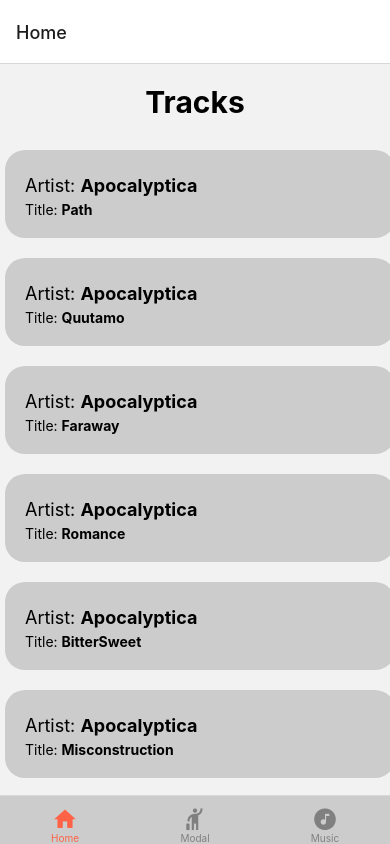
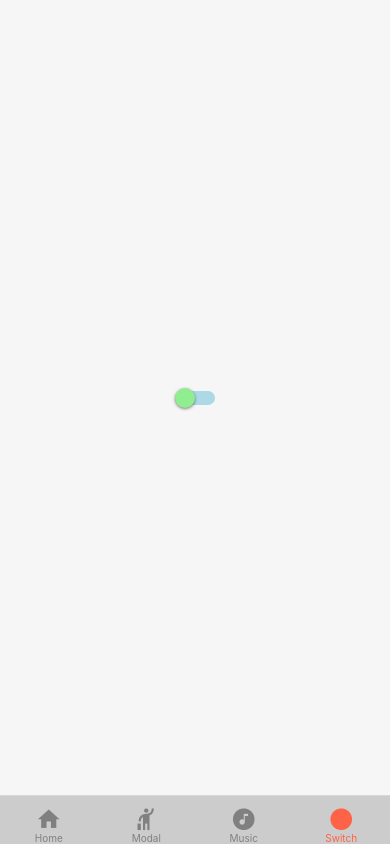
Before and after one commit to Shurlik/ThreeTabPlay, a React Native app: screen /Switcher in a window 390 px wide. Built offline with nearby package versions, Linux system fonts and the light colour scheme; what react-native-track-player would draw is missing.

Commit message:
added fourth tab with default switch.

```diff
--- a/App.js
+++ b/App.js
@@ -1,12 +1,14 @@
-
-import React from "react";
-import MainNavigator from "./navigation/MainNavigator";
+import React from 'react';
+import MainNavigator from './navigation/MainNavigator';
+import {Provider} from 'react-redux';
+import store from './src/store/store';
 
 const App = () => {
   return (
-    <MainNavigator />
+    <Provider store={store}>
+      <MainNavigator />
+    </Provider>
   );
 };
 
-
 export default App;
--- a/navigation/MainNavigator.tsx
+++ b/navigation/MainNavigator.tsx
@@ -1,13 +1,25 @@
 import React from 'react';
+import {StatusBar} from 'react-native';
+import {useSelector} from 'react-redux';
 import {createBottomTabNavigator} from '@react-navigation/bottom-tabs';
-import {NavigationContainer} from '@react-navigation/native';
+import {
+  NavigationContainer,
+  DarkTheme as navigationDarkTheme,
+  DefaultTheme as navigationDefaultTheme,
+} from '@react-navigation/native';
 import {createNativeStackNavigator} from '@react-navigation/native-stack';
 import MaterialCommunityIcons from 'react-native-vector-icons/MaterialCommunityIcons';
+import {
+  Provider as PaperProvider,
+  DarkTheme as PaperDarkTheme,
+  DefaultTheme as PaperDefaultTeam,
+} from 'react-native-paper';
 
 import MainScreen from '../src/screens/MainScreen';
 import ModalScreen from '../src/screens/ModalScreen';
 import PlayerScreen from '../src/screens/PlayerScreen';
 import SongDetailScreen from '../src/screens/SongDetailScreen';
+import SwitchScreen from '../src/screens/SwitchScreen';
 
 type RootStackParamList = {
   Main: undefined;
@@ -29,9 +41,34 @@
 }
 
 const BottomTab = () => {
+  const themeIsDark = useSelector(state => state.theme.isDark);
+
+  const customDefTheme = {
+    ...navigationDefaultTheme,
+    ...PaperDefaultTeam,
+    colors: {
+      ...navigationDefaultTheme.colors,
+      ...PaperDefaultTeam.colors,
+      title: 'darkblue',
+    },
+  };
+
+  const customDarkTheme = {
+    ...navigationDarkTheme,
+    ...PaperDarkTheme,
+    colors: {
+      ...navigationDarkTheme.colors,
+      ...PaperDarkTheme.colors,
+      title: 'lightblue',
+    },
+  };
+
+  const currentTheme = themeIsDark ? customDefTheme : customDarkTheme;
+
   return (
-    // @ts-ignore
-    <NavigationContainer>
+    <PaperProvider theme={currentTheme}>
+      <StatusBar barStyle={themeIsDark ? 'dark-content' : 'light-content'} />
+      <NavigationContainer theme={currentTheme}>
         <BottomNav.Navigator
           initialRouteName={'Main'}
           screenOptions={{
@@ -74,8 +111,19 @@
               ),
             }}
           />
+          <BottomNav.Screen
+            name={'Switcher'}
+            component={SwitchScreen}
+            options={{
+              tabBarLabel: 'Switch',
+              tabBarIcon: ({color}) => (
+                <MaterialCommunityIcons name="circle" color={color} size={26} />
+              ),
+            }}
+          />
         </BottomNav.Navigator>
       </NavigationContainer>
+    </PaperProvider>
   );
 };
 
--- a/package.json
+++ b/package.json
@@ -11,15 +11,19 @@
     "bundle:ios": "react-native bundle --entry-file index.js --platform ios --dev false --bundle-output ios/main.jsbundle --assets-dest ios"
   },
   "dependencies": {
+    "@react-native-async-storage/async-storage": "^1.15.8",
     "@react-navigation/bottom-tabs": "^6.0.5",
     "@react-navigation/native": "^6.0.2",
     "@react-navigation/native-stack": "^6.1.0",
     "react": "17.0.2",
     "react-native": "0.65.1",
+    "react-native-paper": "^4.9.2",
     "react-native-safe-area-context": "^3.3.2",
     "react-native-screens": "^3.7.0",
     "react-native-track-player": "^2.0.3",
-    "react-native-vector-icons": "^8.1.0"
+    "react-native-vector-icons": "^8.1.0",
+    "react-redux": "^7.2.5",
+    "redux": "^4.1.1"
   },
   "devDependencies": {
     "@babel/core": "^7.12.9",
--- a/src/screens/MainScreen.tsx
+++ b/src/screens/MainScreen.tsx
@@ -1,13 +1,36 @@
 import * as React from 'react';
 import {Text, StyleSheet, SafeAreaView, FlatList} from 'react-native';
+import {useTheme} from '@react-navigation/native';
 import SongItem from '../components/SongItem';
-
+import {useEffect} from 'react';
 import music from '../../model/data';
+import {useDispatch} from 'react-redux';
+import {setTheme} from '../store/theme/actions';
+import AsyncStorage from '@react-native-async-storage/async-storage';
 
 const MainScreen = ({navigation}) => {
+  const {colors} = useTheme();
+  const dispatch = useDispatch();
+
+  const retrieveData = async key => {
+    try {
+      const jsonValue = await AsyncStorage.getItem(key);
+      if (jsonValue !== null) {
+        const value = JSON.parse(jsonValue);
+        dispatch(setTheme(value));
+      }
+    } catch (error) {
+      console.log(error);
+    }
+  };
+
+  useEffect(() => {
+    retrieveData('theme');
+  }, []);
+
   return (
     <SafeAreaView style={styles.container}>
-      <Text style={styles.title}>Tracks</Text>
+      <Text style={{...styles.title, color: colors.text}}>Tracks</Text>
       <FlatList
         style={styles.musicList}
         data={music}
--- a/src/screens/ModalScreen.tsx
+++ b/src/screens/ModalScreen.tsx
@@ -10,10 +10,12 @@
   ScrollView,
   TouchableOpacity,
 } from 'react-native';
+import {useTheme} from '@react-navigation/native';
 
 const ModalScreen = () => {
   const [showModal, setShowModal] = useState(false);
   const [datalist, setDatalist] = useState([]);
+  const {colors} = useTheme();
 
   const happenedHandler = () => {
     const newData = [...datalist];
@@ -53,11 +55,13 @@
         </View>
       </Modal>
       <TouchableOpacity onPress={() => setShowModal(!showModal)}>
-        <Text style={styles.modalButton}>Show modal</Text>
+        <Text style={{...styles.modalButton, color: colors.title}}>
+          Show modal
+        </Text>
       </TouchableOpacity>
       <ScrollView>
         {datalist.map((elem, index) => (
-          <Text style={styles.elem} key={index}>
+          <Text style={{...styles.elem, color: colors.text}} key={index}>
             {elem}
           </Text>
         ))}
@@ -87,7 +91,6 @@
   modalButton: {
     fontSize: 30,
     paddingVertical: 20,
-    color: 'darkblue',
     fontWeight: 'bold',
   },
   buttonZone: {
--- a/src/screens/PlayerScreen.tsx
+++ b/src/screens/PlayerScreen.tsx
@@ -2,7 +2,7 @@
 import {SafeAreaView, StyleSheet, Text, View, Image} from 'react-native';
 import TrackPlayer, {Capability} from 'react-native-track-player';
 import Button from '../components/Button';
-
+import {useTheme} from '@react-navigation/native';
 import music from '../../model/data';
 
 TrackPlayer.updateOptions({
@@ -10,8 +10,8 @@
   capabilities: [Capability.Play, Capability.Pause],
   compactCapabilities: [Capability.Play, Capability.Pause],
 });
-
 const PlayerScreen = () => {
+  const {colors} = useTheme();
   const [currentArtist, setCurrentArtist] = useState('No artist');
   const [currentSong, setCurrentSong] = useState('No tracks');
   const [artwork, setArtWork] = useState();
@@ -41,13 +41,13 @@
     <SafeAreaView style={styles.container}>
       <View style={styles.trackInfo}>
         <View>
-          <Text style={styles.artist}>
+          <Text style={{...styles.artist, color: colors.text}}>
             <Text style={{color: 'grey'}}>Artist:</Text>&nbsp;&nbsp;
             {currentArtist}
           </Text>
         </View>
         <View>
-          <Text style={styles.song}>
+          <Text style={{...styles.song, color: colors.text}}>
             <Text style={{color: 'grey'}}>Song:</Text>&nbsp;&nbsp;{currentSong}
           </Text>
         </View>
@@ -95,7 +95,6 @@
     flex: 1,
     alignItems: 'center',
     justifyContent: 'space-between',
-    backgroundColor: '#000',
   },
   trackInfo: {
     marginTop: '10%',
--- /dev/null
+++ b/src/screens/SwitchScreen.tsx
@@ -0,0 +1,48 @@
+import React from 'react';
+import {SafeAreaView, StyleSheet, Switch} from 'react-native';
+import {useTheme} from 'react-native-paper';
+import {useDispatch, useSelector} from 'react-redux';
+import {setTheme} from '../store/theme/actions';
+import AsyncStorage from '@react-native-async-storage/async-storage';
+
+const SwitchScreen = () => {
+  const paperTheme = useTheme();
+  const dispatch = useDispatch();
+  const themeIsDark = useSelector(state => state.theme.isDark);
+
+  const toggleSwitch = async () => {
+    await storeData('theme', !themeIsDark);
+    dispatch(setTheme(!themeIsDark));
+  };
+
+  const storeData = async (key, data) => {
+    try {
+      const jsonData = JSON.stringify(data);
+      await AsyncStorage.setItem(key, jsonData);
+    } catch (error) {
+      console.log(error);
+    }
+  };
+
+  return (
+    <SafeAreaView style={styles.container}>
+      <Switch
+        trackColor={{false: 'lightblue', true: '#ccc'}}
+        thumbColor={paperTheme.dark ? 'red' : 'lightgreen'}
+        ios_backgroundColor="#ccc"
+        onValueChange={toggleSwitch}
+        value={paperTheme.dark}
+      />
+    </SafeAreaView>
+  );
+};
+
+const styles = StyleSheet.create({
+  container: {
+    flex: 1,
+    alignItems: 'center',
+    justifyContent: 'center',
+  },
+});
+
+export default SwitchScreen;
--- /dev/null
+++ b/src/store/reducer.tsx
@@ -0,0 +1,6 @@
+import {combineReducers} from 'redux';
+import {themeReducer} from './theme/reducers';
+
+export default combineReducers({
+  theme: themeReducer,
+});
--- /dev/null
+++ b/src/store/store.tsx
@@ -0,0 +1,6 @@
+import {createStore} from 'redux';
+import rootReducer from './reducer';
+
+const store = createStore(rootReducer);
+
+export default store;
--- /dev/null
+++ b/src/store/theme/actions.tsx
@@ -0,0 +1,16 @@
+export const SET_THEME = 'SET_THEME';
+export const SET_LOADED = 'SET_LOADED';
+
+export const setTheme = theme => {
+  return {
+    type: SET_THEME,
+    payload: theme,
+  };
+};
+
+export const setLoaded = loaded => {
+  return {
+    type: SET_LOADED,
+    payload: loaded,
+  };
+};
--- /dev/null
+++ b/src/store/theme/reducers.tsx
@@ -0,0 +1,17 @@
+import {SET_THEME, SET_LOADED} from './actions';
+
+const defaultState = {
+  isDark: 'false',
+  isLoaded: 'false',
+};
+
+export const themeReducer = (state = defaultState, action) => {
+  switch (action.type) {
+    case SET_THEME:
+      return {...state, isDark: action.payload};
+    case SET_LOADED:
+      return {...state, isLoaded: action.payload};
+    default:
+      return state;
+  }
+};
```
Also changed, not shown: 2 other files (tests, documents, lock files or other folders). Lines whose indentation alone changed are shown as unchanged.
